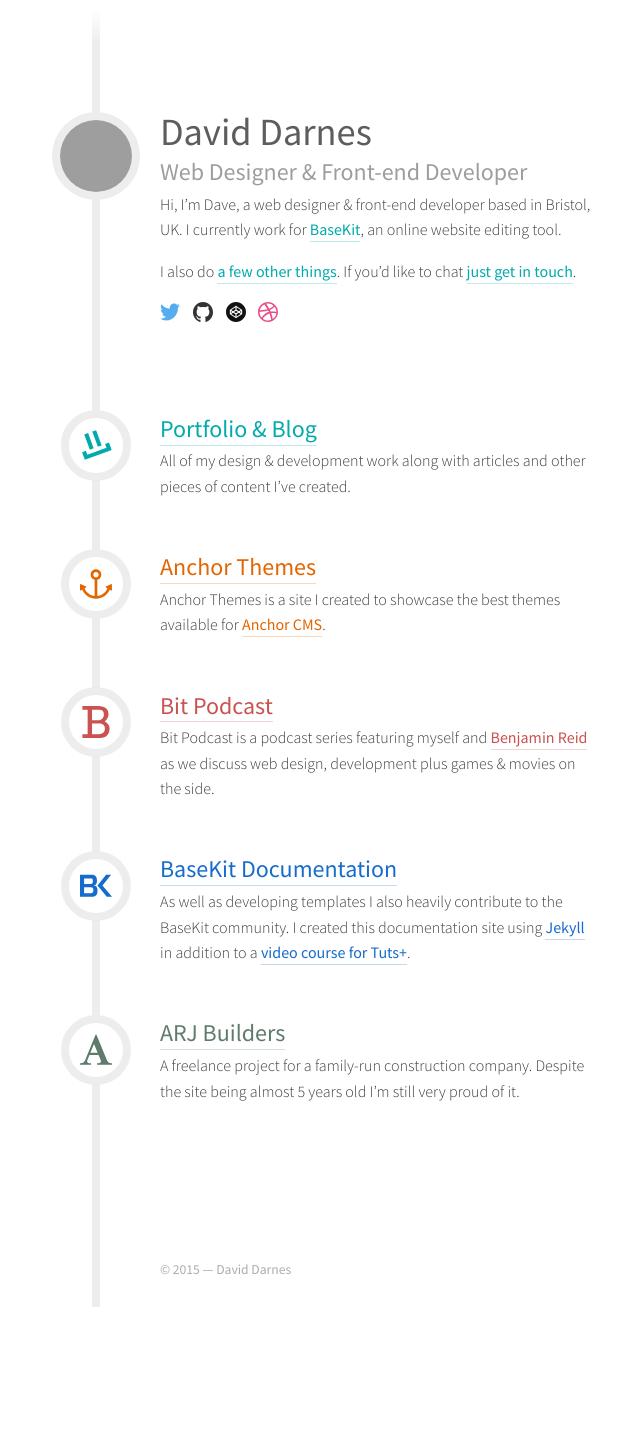
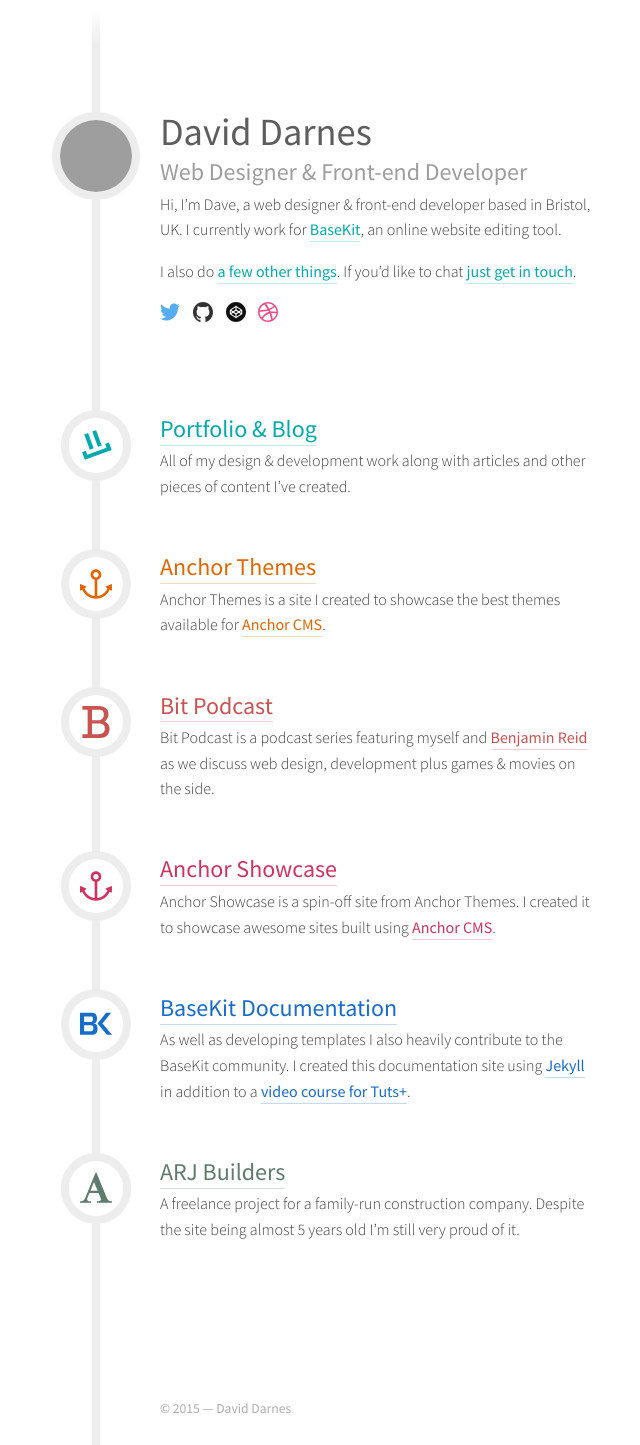
Before and after one commit to daviddarnes/darn.es, a Jekyll site: the page built from index.md, in a window 1280 px wide. Shown: the whole page, without its empty margins (317-957 px from the left). Built offline with Jekyll 4.4.1, drawn with Linux system fonts in a browser that asks for light colours; before the commit the page ends 1307 px from its top, so only the background shows below that; grey boxes are pictures that could not be loaded.

Commit message:
Accidentally deleted Anchor Showcase! :-1:

```diff
--- a/_data/sites.yml
+++ b/_data/sites.yml
@@ -14,6 +14,11 @@
   title: "Bit Podcast"
   colour: "#CA5250"
   content: "Bit Podcast is a podcast series featuring myself and [Benjamin Reid](http://benjaminreid.me) as we discuss web design, development plus games & movies on the side."
+- link: "http://anchorshowcase.com"
+  icon: anchor
+  title: "Anchor Showcase"
+  colour: "#D13361"
+  content: "Anchor Showcase is a spin-off site from Anchor Themes. I created it to showcase awesome sites built using [Anchor CMS](http://anchorcms.com)."
 - link: "http://docs.basekit.com"
   icon: basekit
   title: "BaseKit Documentation"
```
